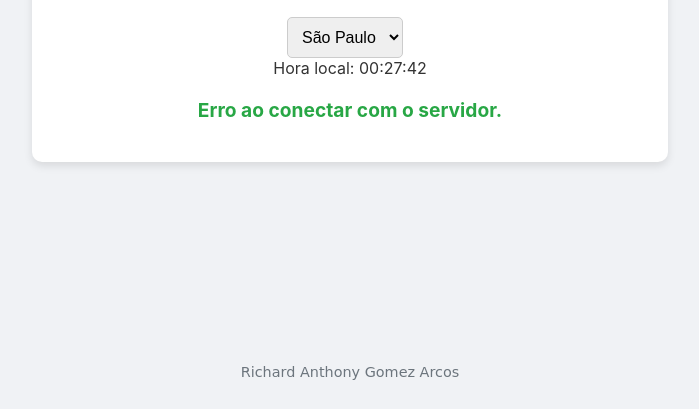
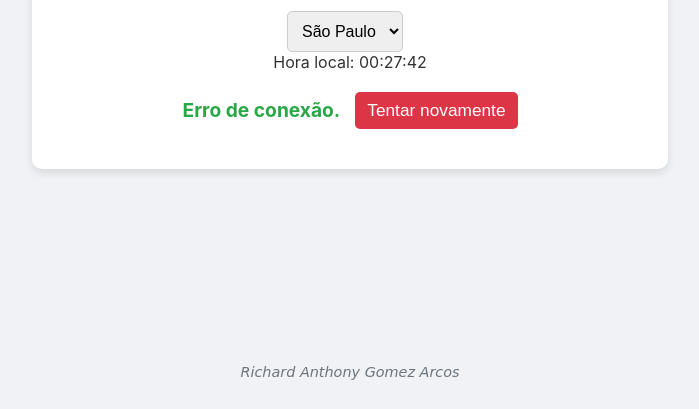
Before and after one commit to RICHARD048/containerWeb, a plain HTML site: page src/index.html in a window 1280 px wide. Shown: the part 391-800 px from the top of the page, without its empty margins (290-989 px from the left). Drawn offline with Linux system fonts and the light colour scheme; no server answers.

Commit message:
feat: Adiciona tratamento de erros, animação de carga e footer dinâmico

```diff
--- a/src/index.html
+++ b/src/index.html
@@ -32,8 +32,8 @@
         </div>
     </div>
 
-    <footer>
-        <p>Richard Anthony Gomez Arcos</p>
+    <footer id="page-footer">
+
     </footer>
 
     <script src="script.js"></script>
--- a/src/script.js
+++ b/src/script.js
@@ -4,10 +4,20 @@ document.addEventListener('DOMContentLoaded', () => {
     const loader = document.getElementById('loader');
     const localTimeDisplay = document.getElementById('local-time-display');
 
+    // Função para exibir o botão de "Tentar novamente"
+    const displayRetryButton = (message) => {
+        display.innerHTML = `
+            <span>${message}</span>
+            <button id="retry-button">Tentar novamente</button>
+        `;
+        // Adiciona o evento de clique ao novo botão para chamar a função getTime novamente
+        document.getElementById('retry-button').addEventListener('click', getTime);
+    };
+
     // Función para obtener la hora de la API
     const getTime = async () => {
         const startTime = Date.now();
-        const minLoadingTime = 1000; // 3 segundos de delay mínimo
+        const minLoadingTime = 3000; // 3 segundos de delay mínimo
 
         const selectedTimezone = select.value;
         // Mostra a animação e oculta o texto de resultado
@@ -22,11 +32,12 @@ document.addEventListener('DOMContentLoaded', () => {
             if (response.ok) {
                 display.textContent = `Em ${data.timezone}, são: ${data.time}`;
             } else {
-                display.textContent = `Erro: ${data.error}`;
+                console.error('API Error:', data.error);
+                displayRetryButton('Falha ao obter a hora.');
             }
         } catch (error) {
-            display.textContent = 'Erro ao conectar com o servidor.';
             console.error('Fetch error:', error);
+            displayRetryButton('Erro de conexão.');
         } finally {
             const elapsedTime = Date.now() - startTime;
             const remainingTime = minLoadingTime - elapsedTime;
@@ -45,6 +56,14 @@ document.addEventListener('DOMContentLoaded', () => {
         localTimeDisplay.textContent = `Hora local: ${localTime}`;
     };
 
+    const createFooter = () => {
+        const footerElement = document.getElementById('page-footer');
+        if (footerElement) {
+            const fullName = "Richard Anthony Gomez Arcos";
+            footerElement.innerHTML = `<p><i>${fullName}</i></p>`;
+        }
+    };
+
     // Llama a la función cuando cambia la selección
     select.addEventListener('change', getTime);
 
@@ -52,6 +71,8 @@ document.addEventListener('DOMContentLoaded', () => {
 
     updateLocalTime();
 
+    createFooter();
+
     // Llama una vez al cargar la página para la opción por defecto
     getTime();
 });
--- a/src/style.css
+++ b/src/style.css
@@ -38,6 +38,10 @@ select {
     font-size: 1.2em;
     font-weight: bold;
     color: #28a745;
+    display: flex;
+    justify-content: center;
+    align-items: center;
+    min-height: 24px; /* Para evitar que o layout salte */
 }
 
 footer {
@@ -49,6 +53,23 @@ footer {
     font-size: 0.9em;
     color: #6c757d;
     font-family: "Brush Script MT", "Brush Script Std", cursive;
+}
+
+/* --- Estilos do Botão de Tentar Novamente --- */
+#retry-button {
+    margin-left: 15px;
+    padding: 8px 12px;
+    font-size: 0.9em;
+    cursor: pointer;
+    border: none;
+    background-color: #dc3545;
+    color: white;
+    border-radius: 5px;
+    transition: background-color 0.2s;
+}
+
+#retry-button:hover {
+    background-color: #c82333;
 }
 
 /* --- Estilos da Animação de Carga --- */
```
Also changed, not shown: 1 other file.
